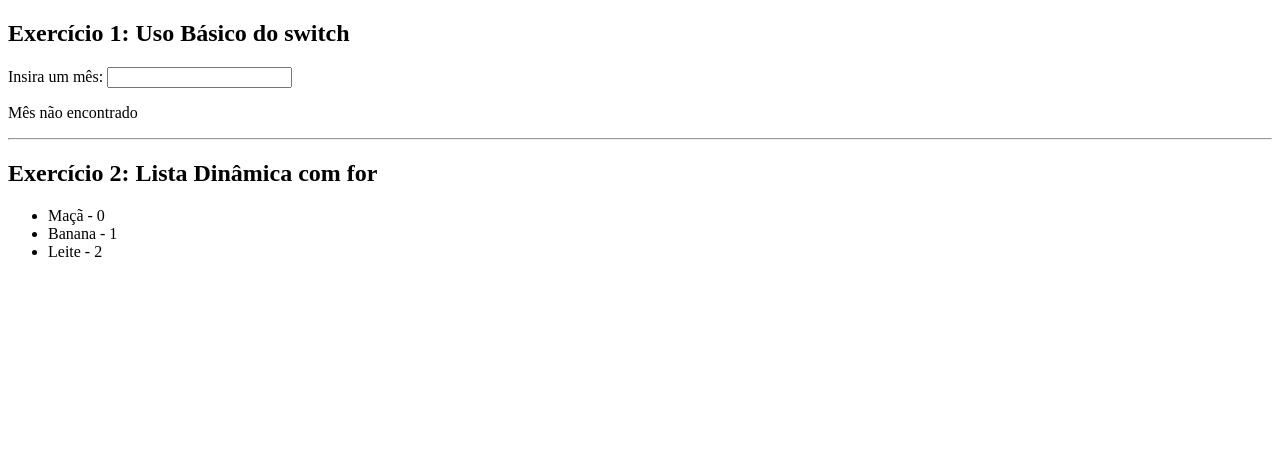
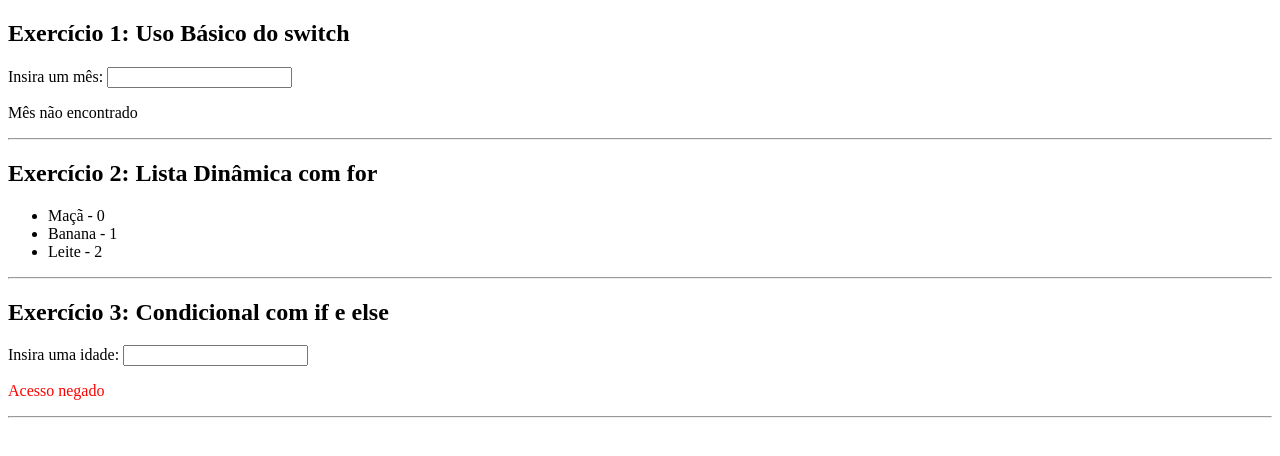
Before and after one commit to bailooon/Checkpoint-2-Angular, an Angular app: page / in a window 1280 px wide. Shown: the top 456 px of the page. Built offline with nearby package versions, Linux system fonts and the light colour scheme.

Commit message:
Concluindo o exercício 3

```diff
--- a/src/app/components/control-flow/control-flow.component.css
+++ b/src/app/components/control-flow/control-flow.component.css
@@ -0,0 +1,7 @@
+.color-green{
+    color: green;
+}
+
+.color-red{
+    color: red;
+}
--- a/src/app/components/control-flow/control-flow.component.html
+++ b/src/app/components/control-flow/control-flow.component.html
@@ -1,4 +1,3 @@
-
 <h2>Exercício 1: Uso Básico do switch</h2>
 <label for="seletor-mes">Insira um mês: </label>
 <input id="seletor-mes" type="number" (change)="trocarMes($event)">
@@ -56,3 +55,18 @@
     <li>Nenhum item na lista </li>
     }
 </ul>
+
+<hr>
+
+<h2>Exercício 3: Condicional com if e else</h2>
+
+<label for="seletor-idade">Insira uma idade: </label>
+<input id="seletor-idade" type="number" (change)="trocarIdade($event)">
+
+@if(idade >= 18){
+    <p class="color-green">Acesso permitido</p>
+} @else {
+    <p class="color-red">Acesso negado</p>
+}
+
+<hr>
--- a/src/app/components/control-flow/control-flow.component.ts
+++ b/src/app/components/control-flow/control-flow.component.ts
@@ -11,10 +11,16 @@ import { Component, input } from '@angular/core';
 export class ControlFlowComponent {
   mes: number = 0;
   itens: string[] = ["Maçã", "Banana", "Leite"]
+  idade: number = 0;
 
   trocarMes(event:Event) : void{
     const elementoSelecionado = event.target as HTMLSelectElement
     this.mes =  parseInt(elementoSelecionado.value)
   }
 
+  trocarIdade(event:Event) : void{
+    const elementoSelecionado = event.target as HTMLSelectElement
+    this.idade =  parseInt(elementoSelecionado.value)
+  }
+
 }
```
Lines whose indentation alone changed are shown as unchanged.
